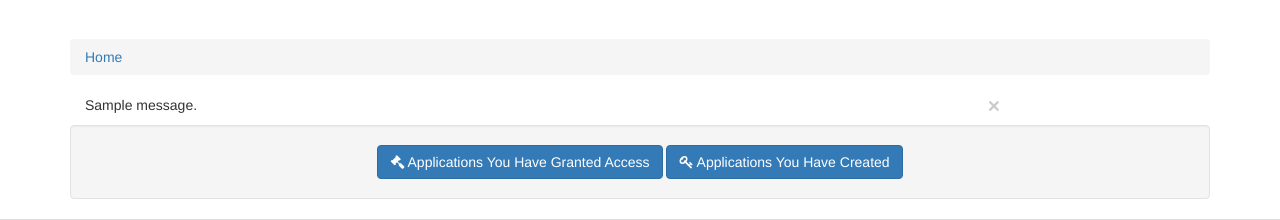
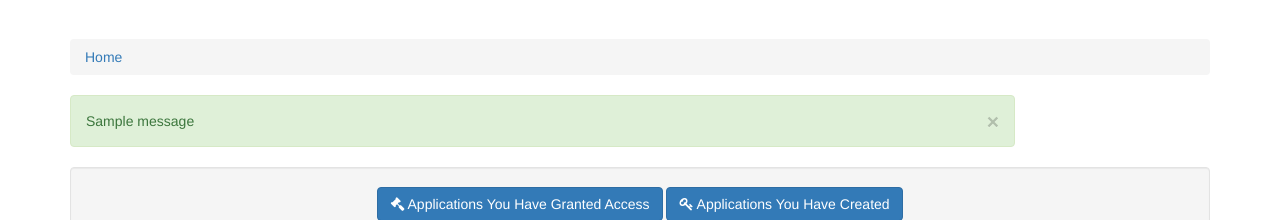
Before and after one commit to whytheplatypus/sharemyhealth, a Django app: page / in a window 1280 px wide. Shown: the part 51-271 px from the top of the page. Run offline with Django 3.2, Linux system fonts and the light colour scheme; a user stored in the database is signed in; tables that the repository leaves empty hold one stand-in row (values such as "Sample post"); one stand-in notice (Sample message) is shown; some libraries are stand-ins or nearby versions.

Commit message:
bootstrap messages

```diff
--- a/templates/include/messages.html
+++ b/templates/include/messages.html
@@ -1,12 +1,9 @@
-<div class="ds-col-lg-12" id="messages">
+<div id="messages">
         {% if messages %}
           {% for message in messages %}
-            <div class="container-fluid ds-c-alert--{{message.tags}}">
-                <div class="ds-c-alert__body">
-                    <a class="close" data-dismiss="alert">×</a>
-                    <p class="ds-c-alert__text">
-                      {{message}}.</p>
-                </div>
+            <div class="alert alert-{{message.tags}}">
+              <a class="close" data-dismiss="alert">×</a>
+              {{message}}
             </div>
           {% endfor %}
         {% endif %}
```
